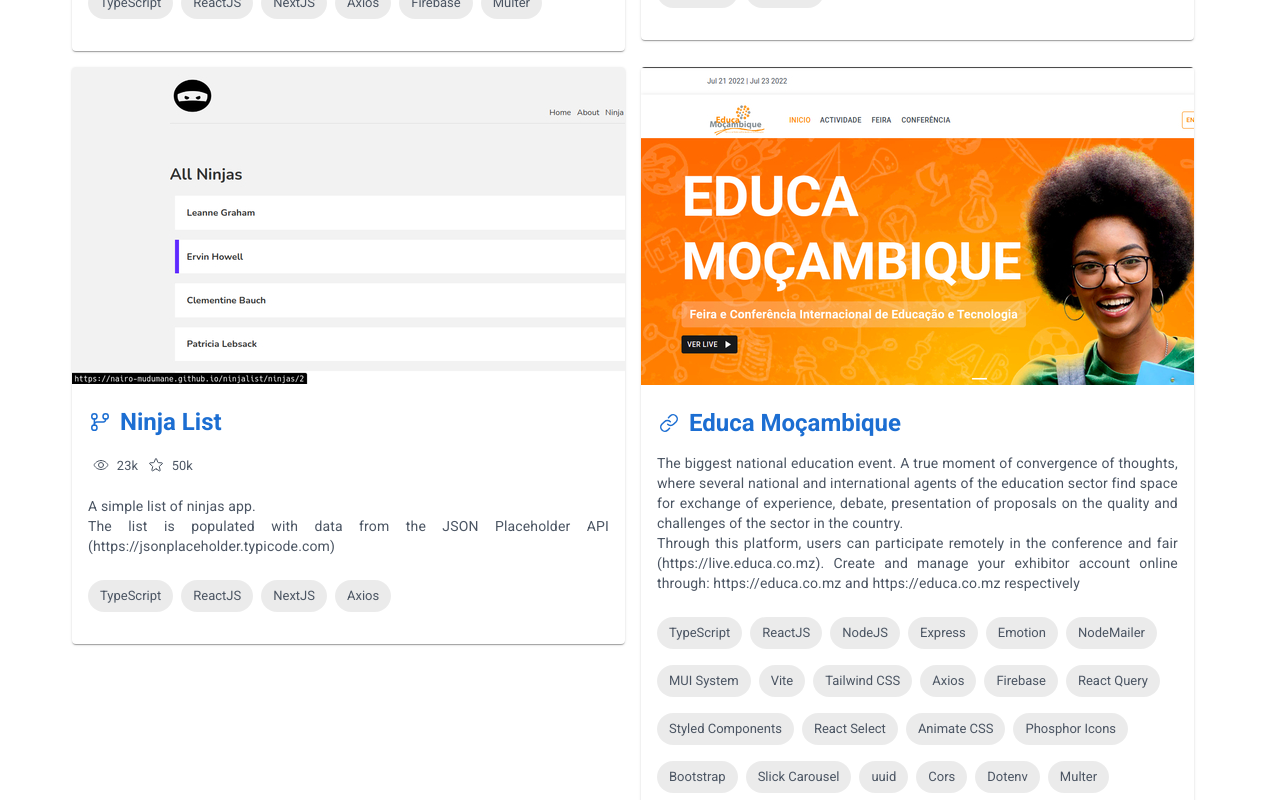
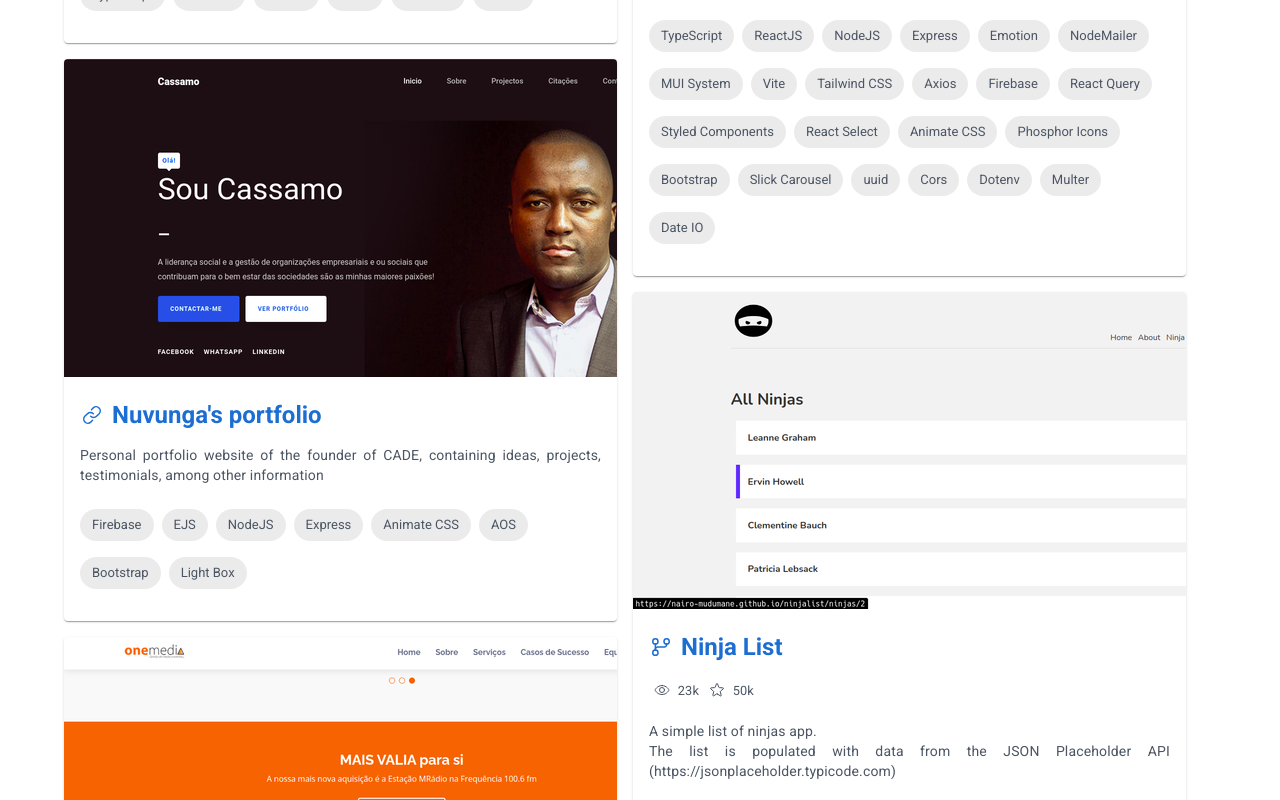
Before and after one commit to nairo-mudumane/react-portfolio-app, a React (Vite) app: page / in a window 1280 px wide. Shown: the part 2340-3140 px from the top of the page. Built offline with nearby package versions, Linux system fonts and the light colour scheme.

Commit message:
updated project list section

```diff
--- a/package.json
+++ b/package.json
@@ -11,7 +11,8 @@
     "@emotion/react": "^11.9.3",
     "@emotion/styled": "^11.9.3",
     "@mui/icons-material": "^5.8.3",
-    "@mui/material": "^5.8.3",
+    "@mui/lab": "^5.0.0-alpha.98",
+    "@mui/material": "^5.10.4",
     "@mui/styled-engine-sc": "^5.8.0",
     "animate.css": "^4.1.1",
     "phosphor-react": "^1.4.1",
--- a/src/database/Projects.ts
+++ b/src/database/Projects.ts
@@ -23,42 +23,6 @@
     description: [
       "The Zambezi Valley Development Agency, abbreviated as the Zambezi Agency, created by Decree no. of the Minister who oversees the Planning and Development area.",
       "During FACIM, the agency needed a file system that would allow the sharing of files such as magazines, catalogs, etc., between exhibitors and visitors.",
-    ],
-  },
-  {
-    uid: uid4(),
-    banner: cassamo,
-    name: "Nuvunga's portfolio",
-    tools: [
-      "Firebase",
-      "EJS",
-      "NodeJS",
-      "Express",
-      "Animate CSS",
-      "AOS",
-      "Bootstrap",
-      "Light Box",
-    ],
-    link: {
-      type: "url",
-      url: "https://cassamonuvunga.com",
-    },
-    description: [
-      `Personal portfolio website of the founder of CADE, containing ideas, projects, testimonials, among other information`,
-    ],
-  },
-  {
-    uid: uid4(),
-    banner: ninjalist,
-    name: "Ninja List",
-    tools: ["TypeScript", "ReactJS", "NextJS", "Axios"],
-    link: {
-      type: "git",
-      url: "https://github.com/nairo-mudumane/ninjalist",
-    },
-    description: [
-      `A simple list of ${"ninjas"} app.`,
-      "The list is populated with data from the JSON Placeholder API (https://jsonplaceholder.typicode.com)",
     ],
   },
   {
@@ -97,6 +61,42 @@
     description: [
       "The biggest national education event. A true moment of convergence of thoughts, where several national and international agents of the education sector find space for exchange of experience, debate, presentation of proposals on the quality and challenges of the sector in the country.",
       "Through this platform, users can participate remotely in the conference and fair (https://live.educa.co.mz). Create and manage your exhibitor account online through: https://educa.co.mz and https://educa.co.mz respectively",
+    ],
+  },
+  {
+    uid: uid4(),
+    banner: cassamo,
+    name: "Nuvunga's portfolio",
+    tools: [
+      "Firebase",
+      "EJS",
+      "NodeJS",
+      "Express",
+      "Animate CSS",
+      "AOS",
+      "Bootstrap",
+      "Light Box",
+    ],
+    link: {
+      type: "url",
+      url: "https://cassamonuvunga.com",
+    },
+    description: [
+      `Personal portfolio website of the founder of CADE, containing ideas, projects, testimonials, among other information`,
+    ],
+  },
+  {
+    uid: uid4(),
+    banner: ninjalist,
+    name: "Ninja List",
+    tools: ["TypeScript", "ReactJS", "NextJS", "Axios"],
+    link: {
+      type: "git",
+      url: "https://github.com/nairo-mudumane/ninjalist",
+    },
+    description: [
+      `A simple list of ${"ninjas"} app.`,
+      "The list is populated with data from the JSON Placeholder API (https://jsonplaceholder.typicode.com)",
     ],
   },
   {
--- a/src/pages/Home/sections/Projects.tsx
+++ b/src/pages/Home/sections/Projects.tsx
@@ -1,4 +1,5 @@
 import { Box, Container, Typography } from "@mui/material";
+import Masonry from "@mui/lab/Masonry";
 import ScrollAnimation from "react-animate-on-scroll";
 import { CardProject, Section, Title } from "../../../components";
 import { MY_PROJECTS } from "../../../database";
@@ -20,8 +21,8 @@
             <Title text="Some Top Works" />
           </ScrollAnimation>
 
-                    <Box className="projects-list">
-                        {MY_PROJECTS.slice(0, 4).map((project, index) => (
+          <Masonry columns={2} spacing={2}>
+            {MY_PROJECTS.slice(0, 5).map((project, index) => (
               <Box key={project.uid} className="item">
                 <ScrollAnimation
                   animateOnce
@@ -36,7 +37,7 @@
                 </ScrollAnimation>
               </Box>
             ))}
-                    </Box>
+          </Masonry>
         </StyledProjects>
       </Section>
     </Container>
--- a/src/pages/Home/styles.ts
+++ b/src/pages/Home/styles.ts
@@ -204,20 +204,8 @@
 `;
 
 export const StyledProjects = styled.div<ICurrentTheme>`
-    .projects-list {
-        width: 100%;
-        display: flex;
-        flex-direction: row;
-        flex-wrap: wrap;
-        align-content: flex-start;
-        justify-content: flex-start;
-        align-items: flex-start;
-    }
-
   .item {
-        flex: 0 1 48%;
     max-width: 48%;
-        margin: 0.5rem;
   }
 
   @media only screen and (max-width: 768px) {
```
Also changed, not shown: 1 other file (tests, documents, lock files or other folders). Lines whose indentation alone changed are shown as unchanged.
